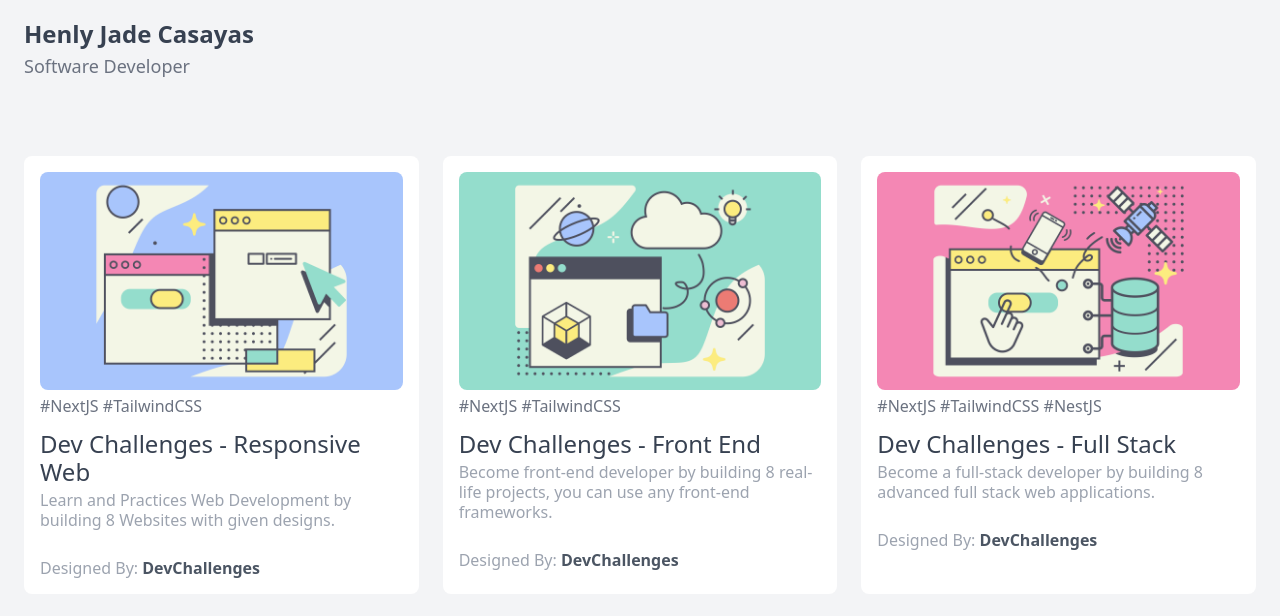
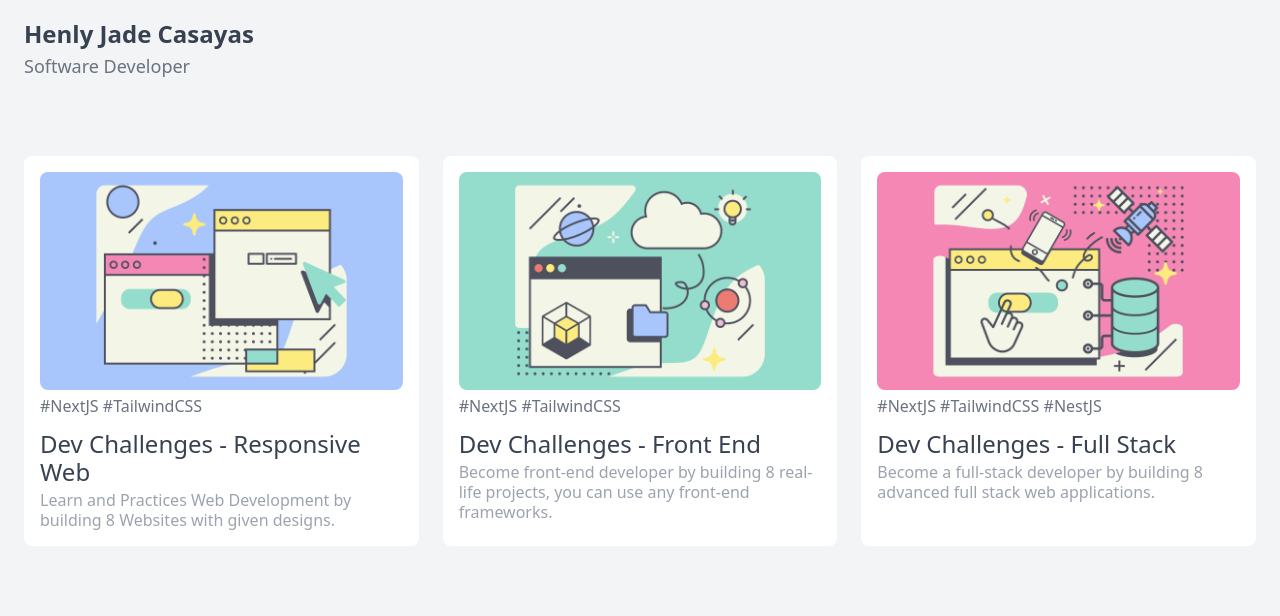
Before and after one commit to hjcasayas/hjcasayas, a Next.js app: page / in a window 1280 px wide. Shown: the top 616 px of the page. Built offline with nearby package versions, Linux system fonts and the light colour scheme; no server answers.

Commit message:
feat: removed designer and designerHref properties

```diff
--- a/src/components/project-card.component.tsx
+++ b/src/components/project-card.component.tsx
@@ -5,8 +5,6 @@ interface ProjectCardComponent {
   description: string;
   title: string;
   src: string;
-  designerHref?: string;
-  designer?: string;
   tools?: string[];
   index: number;
 }
@@ -15,8 +13,6 @@ export const ProjectCardComponent: FC<ProjectCardComponent> = ({
   description,
   title,
   src,
-  designerHref,
-  designer,
   tools,
   index,
 }) => (
@@ -50,20 +46,5 @@ export const ProjectCardComponent: FC<ProjectCardComponent> = ({
     <p className="text-gray-400 text-base leading-5 font-medium">
       {description}
     </p>
-    {designer != null && designer?.trim() != "" && (
-      <div className="text-gray-400 text-base leading-5 font-medium mt-7">
-        <label className="inline-block text-gray-400 text-base leading-5">
-          Designed By:
-        </label>{" "}
-        <a
-          target="_blank"
-          rel="noreferrer"
-          href={designerHref}
-          className="inline-block text-gray-600 text-base leading-5 font-bold"
-        >
-          {designer}
-        </a>
-      </div>
-    )}
   </div>
 );
--- a/src/project/models/project.model.ts
+++ b/src/project/models/project.model.ts
@@ -7,6 +7,4 @@ export interface Project {
   src: string;
   status: StatusType;
   href: string;
-  designer?: string;
-  designerHref?: string;
 }
--- a/src/project/project.list.ts
+++ b/src/project/project.list.ts
@@ -9,9 +9,11 @@ export const projectsList: Project[] = [
     src: "/projects/dev-challenges-responsive.png",
     tools: ["NextJS", "TailwindCSS"],
     status: StatusType.InProgress,
-    href: `${process.env.NEXT_PUBLIC_DEV_CHALLENGES_BASE_URL || ""}/responsive`,
-    designer: "DevChallenges",
-    designerHref: "https://devchallenges.io/",
+    href: `${
+      process.env.NEXT_PUBLIC_DEV_CHALLENGES_BASE_URL
+        ? process.env.NEXT_PUBLIC_DEV_CHALLENGES_BASE_URL + "/responsive"
+        : ""
+    }`,
   },
   {
     title: "Dev Challenges - Front End",
@@ -20,9 +22,11 @@ export const projectsList: Project[] = [
     src: "/projects/dev-challenges-front-end.png",
     tools: ["NextJS", "TailwindCSS"],
     status: StatusType.Todo,
-    href: `${process.env.NEXT_PUBLIC_DEV_CHALLENGES_BASE_URL || ""}/front-end`,
-    designer: "DevChallenges",
-    designerHref: "https://devchallenges.io/",
+    href: `${
+      process.env.NEXT_PUBLIC_DEV_CHALLENGES_BASE_URL
+        ? process.env.NEXT_PUBLIC_DEV_CHALLENGES_BASE_URL + "/front-end"
+        : ""
+    }`,
   },
   {
     title: "Dev Challenges - Full Stack",
@@ -31,8 +35,10 @@ export const projectsList: Project[] = [
     src: "/projects/dev-challenges-full-stack.png",
     tools: ["NextJS", "TailwindCSS", "NestJS"],
     status: StatusType.Todo,
-    href: `${process.env.NEXT_PUBLIC_DEV_CHALLENGES_BASE_URL || ""}/full-stack`,
-    designer: "DevChallenges",
-    designerHref: "https://devchallenges.io/",
+    href: `${
+      process.env.NEXT_PUBLIC_DEV_CHALLENGES_BASE_URL
+        ? process.env.NEXT_PUBLIC_DEV_CHALLENGES_BASE_URL + "/full-stack"
+        : ""
+    }`,
   },
 ];
```
